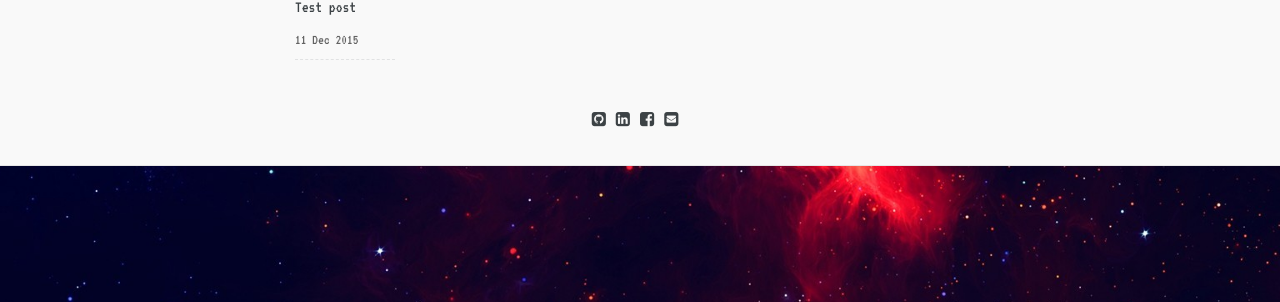
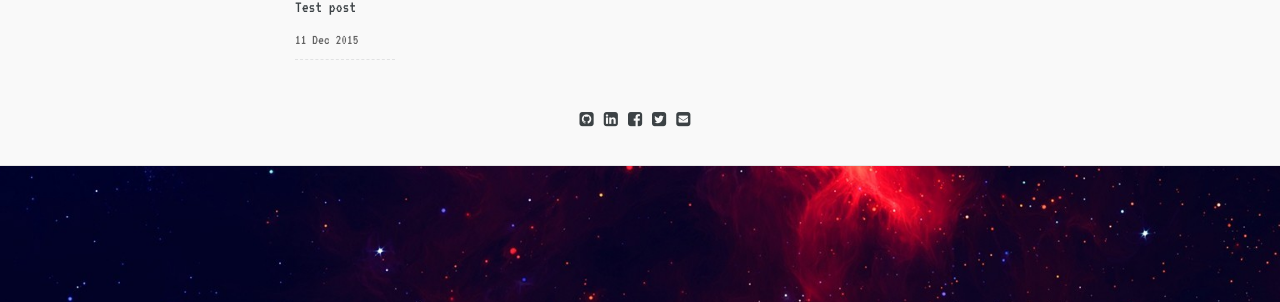
Before and after one commit to martijnrondeel/martijn.site, a Jekyll site: the page built from index.html, in a window 1280 px wide. Shown: the part 474-776 px from the top of the page. Built offline with Jekyll 4.4.1, drawn with Linux system fonts in a browser that asks for light colours; nearby versions of some CDN libraries; some web fonts are replaced; the list of posts is cut into pages by our own code.

Commit message:
Add twitter icon
How could I forget?

```diff
--- a/_layouts/post.html
+++ b/_layouts/post.html
@@ -26,6 +26,11 @@ layout: layout
         <i class="fa fa-facebook-square"></i>
       </span>
     </a>
+    <a href="https://twitter.com/Martyn96_" target="_blank">
+      <span class="icon">
+        <i class="fa fa-twitter-square"></i>
+      </span>
+    </a>
     <a target="_top" href="mailto:{{ site.email }}">
       <span class="icon">
         <i class="fa fa-envelope-square"></i>
--- a/index.html
+++ b/index.html
@@ -59,6 +59,11 @@ layout: default
           <i class="fa fa-facebook-square"></i>
         </span>
       </a>
+      <a href="https://twitter.com/Martyn96_" target="_blank">
+        <span class="icon">
+          <i class="fa fa-twitter-square"></i>
+        </span>
+      </a>
       <a target="_top" href="mailto:{{ site.email }}">
         <span class="icon">
           <i class="fa fa-envelope-square"></i>
```
